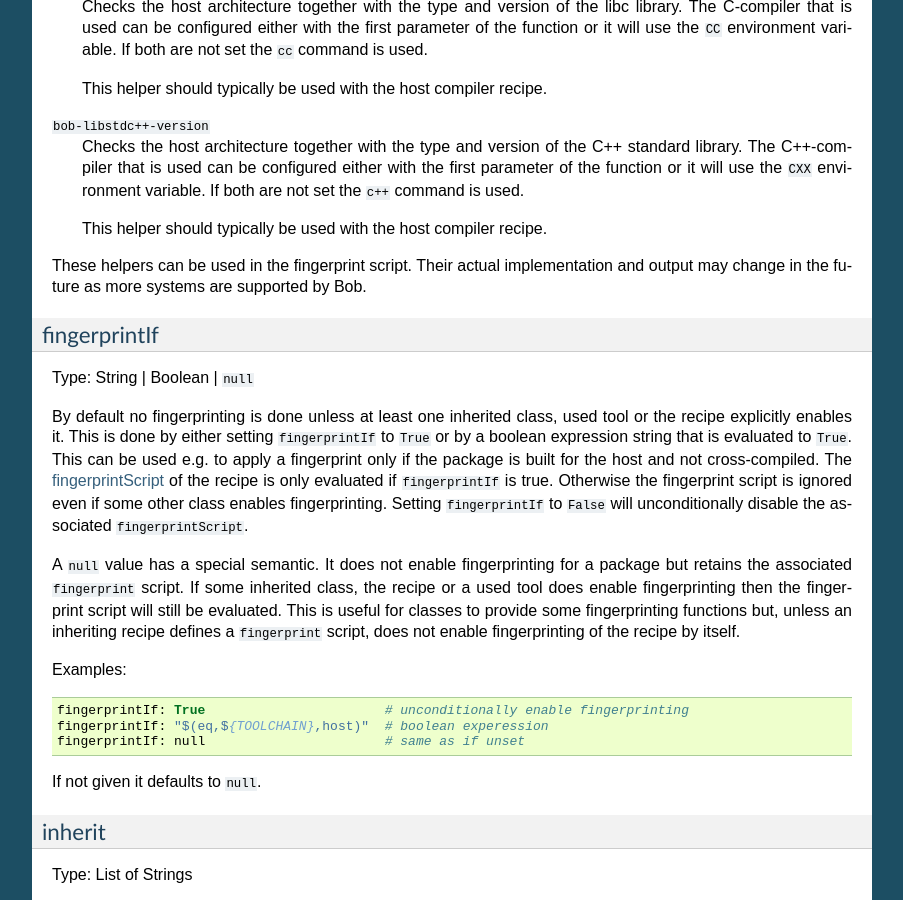
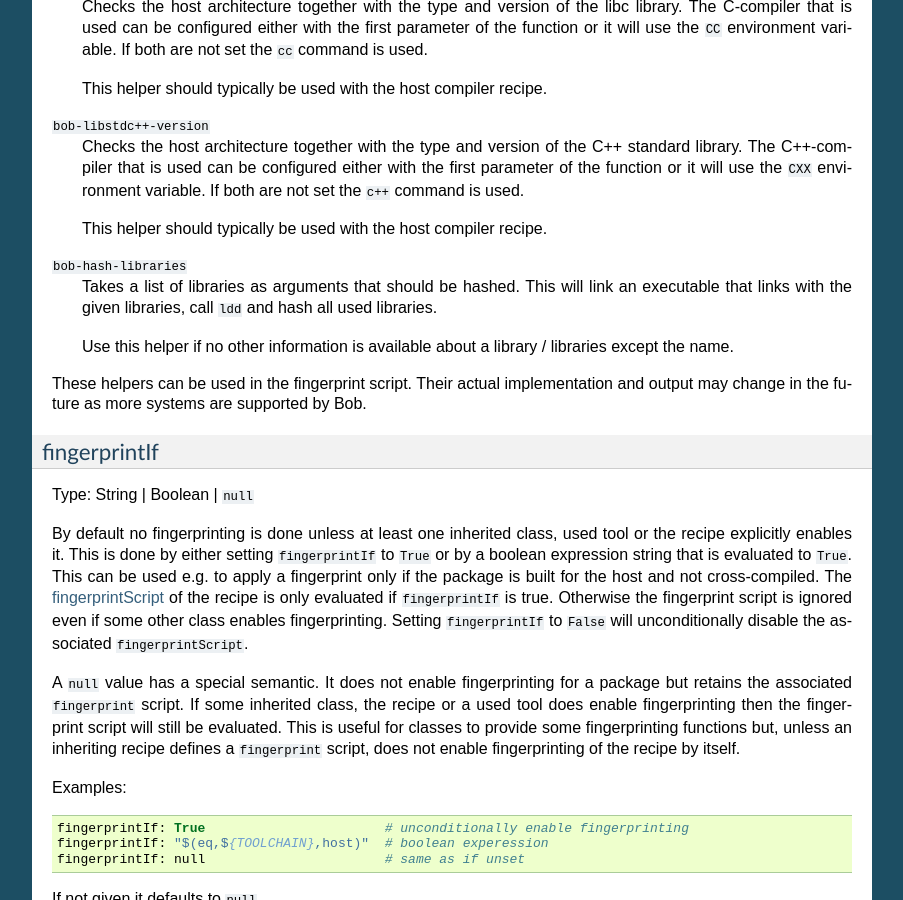
Before and after one commit to BobBuildTool/bob, a Sphinx documentation site: the page built from doc/manual/configuration.rst, in a window 1280 px wide and 900 px high, scrolled down 14389 px. Shown: the whole window, without its empty margins (198-1101 px from the left). Built offline with Sphinx 7.4.7, drawn with Linux system fonts in a browser that asks for light colours; formulas are drawn with MathJax 3; the version number could not be read and is left out.

Commit message:
doc: describe bob-hash-libraries fingerprint helper

```diff
--- a/doc/manual/configuration.rst
+++ b/doc/manual/configuration.rst
@@ -943,6 +943,14 @@ Bob:
 
     This helper should typically be used with the host compiler recipe.
 
+``bob-hash-libraries``
+   Takes a list of libraries as arguments that should be hashed. This will link
+   an executable that links with the given libraries, call ``ldd`` and hash all
+   used libraries.
+
+   Use this helper if no other information is available about a library /
+   libraries except the name.
+
 These helpers can be used in the fingerprint script. Their actual
 implementation and output may change in the future as more systems are
 supported by Bob.
```
